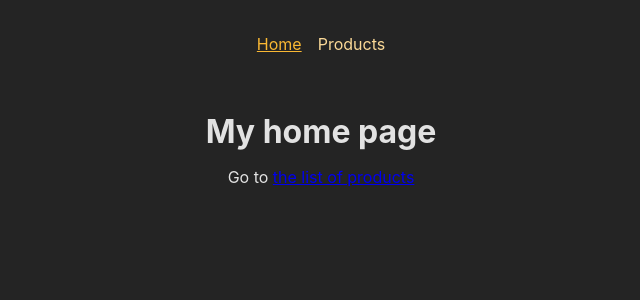
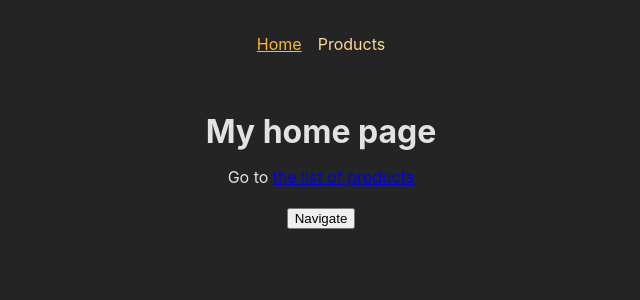
Before and after one commit to lairaalmas/udemy-simple-routing-app, a React (Create React App) app: page / in a window 1280 px wide. Shown: the top 300 px of the page, without its empty margins (319-959 px from the left). Built offline with nearby package versions, Linux system fonts and the light colour scheme.

Commit message:
using useNavigate handler to navigate programmatically

```diff
--- a/src/pages/Home.js
+++ b/src/pages/Home.js
@@ -1,12 +1,21 @@
-import { Link } from "react-router-dom";
+import { Link, useNavigate } from "react-router-dom";
 
 const HomePage = () => {
+  const navigate = useNavigate();
+
+  const navigateHandler = () => {
+    navigate("/products");
+  };
+
   return (
     <>
       <h1>My home page</h1>
       <p>
         Go to <Link to="./products">the list of products</Link>
       </p>
+      <p>
+        <button onClick={navigateHandler}>Navigate</button>
+      </p>
     </>
   );
 };
```
